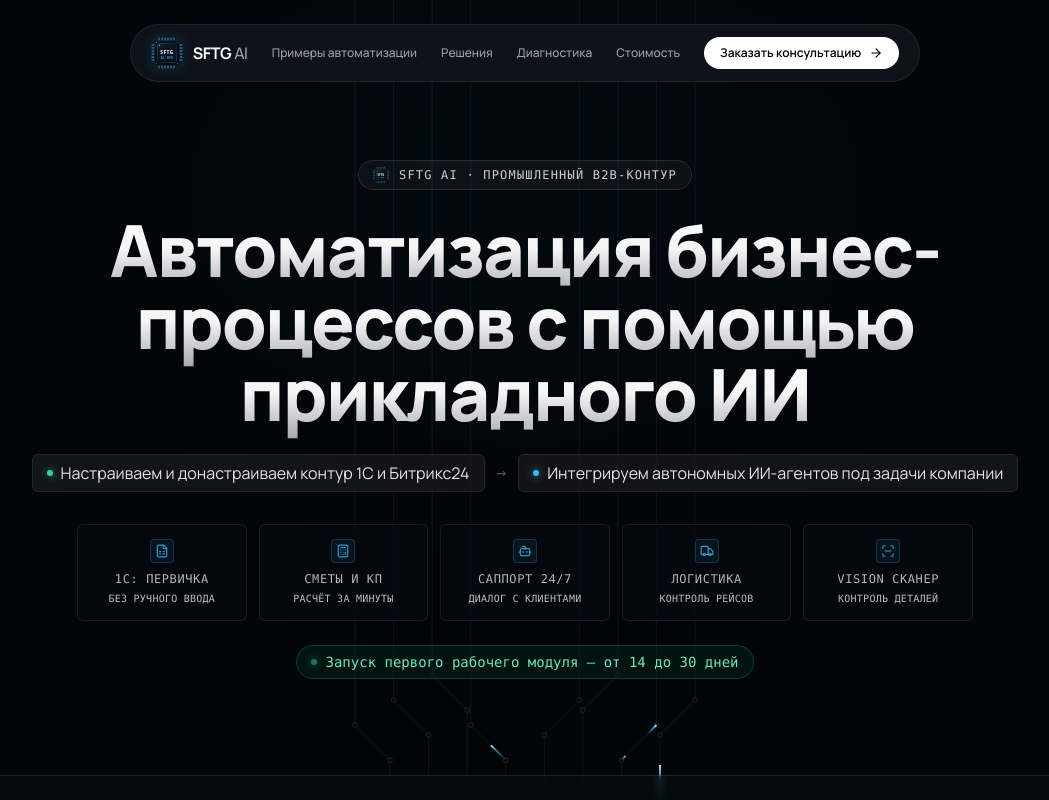
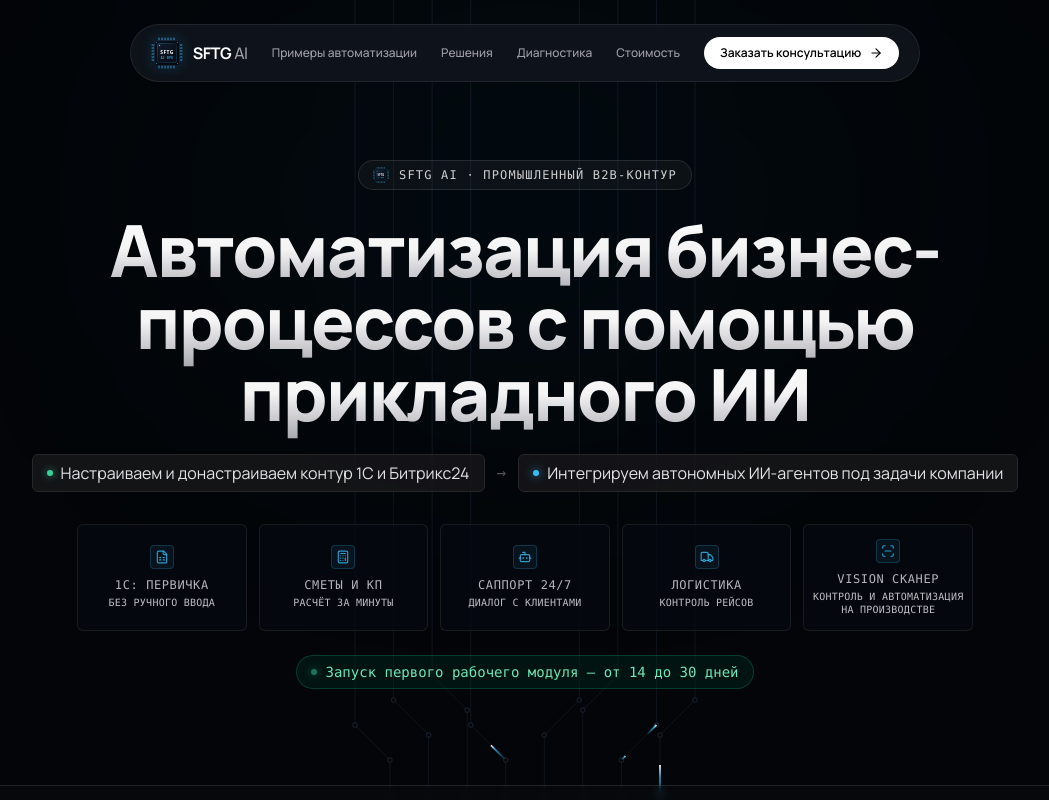
Before and after one commit to akipushdev/softgreat-ai-landing, a React (Vite) app: page / in a window 1280 px wide. Shown: the top 800 px of the page, without its empty margins (115-1164 px from the left). Built offline with nearby package versions, Linux system fonts and the light colour scheme.

Commit message:
copy(hero): update vision chip detail to 'Контроль и автоматизация на производстве'

```diff
--- a/src/components/Hero.jsx
+++ b/src/components/Hero.jsx
@@ -31,7 +31,7 @@ const CAPABILITY_CHIPS = [
     id: 'c-vis',
     icon: ScanLine,
     label: 'Vision сканер',
-    detail: 'Контроль деталей',
+    detail: 'Контроль и автоматизация на производстве',
   },
 ];
 
@@ -92,7 +92,7 @@ export default function Hero() {
                   </span>
 
                   {/* Подзаголовок-выгода — мягкий ламповый тон */}
-                  <span className="text-[9.5px] sm:text-[10px] font-mono text-zinc-300/90 tracking-wide mt-1 uppercase">
+                  <span className="text-[9.5px] sm:text-[10px] font-mono text-zinc-300/90 tracking-wide mt-1 uppercase leading-tight">
                     {chip.detail}
                   </span>
                 </div>
```
